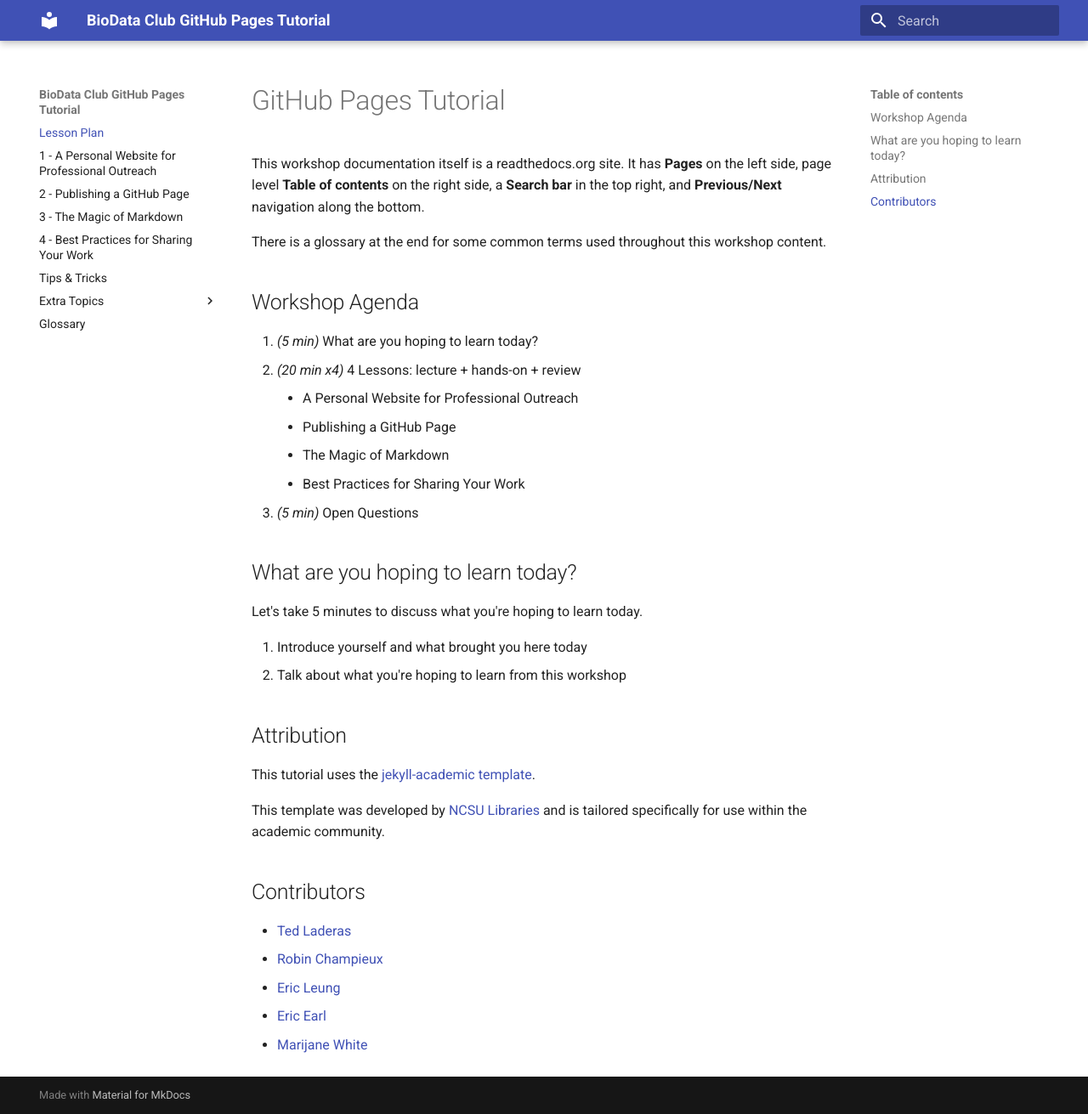
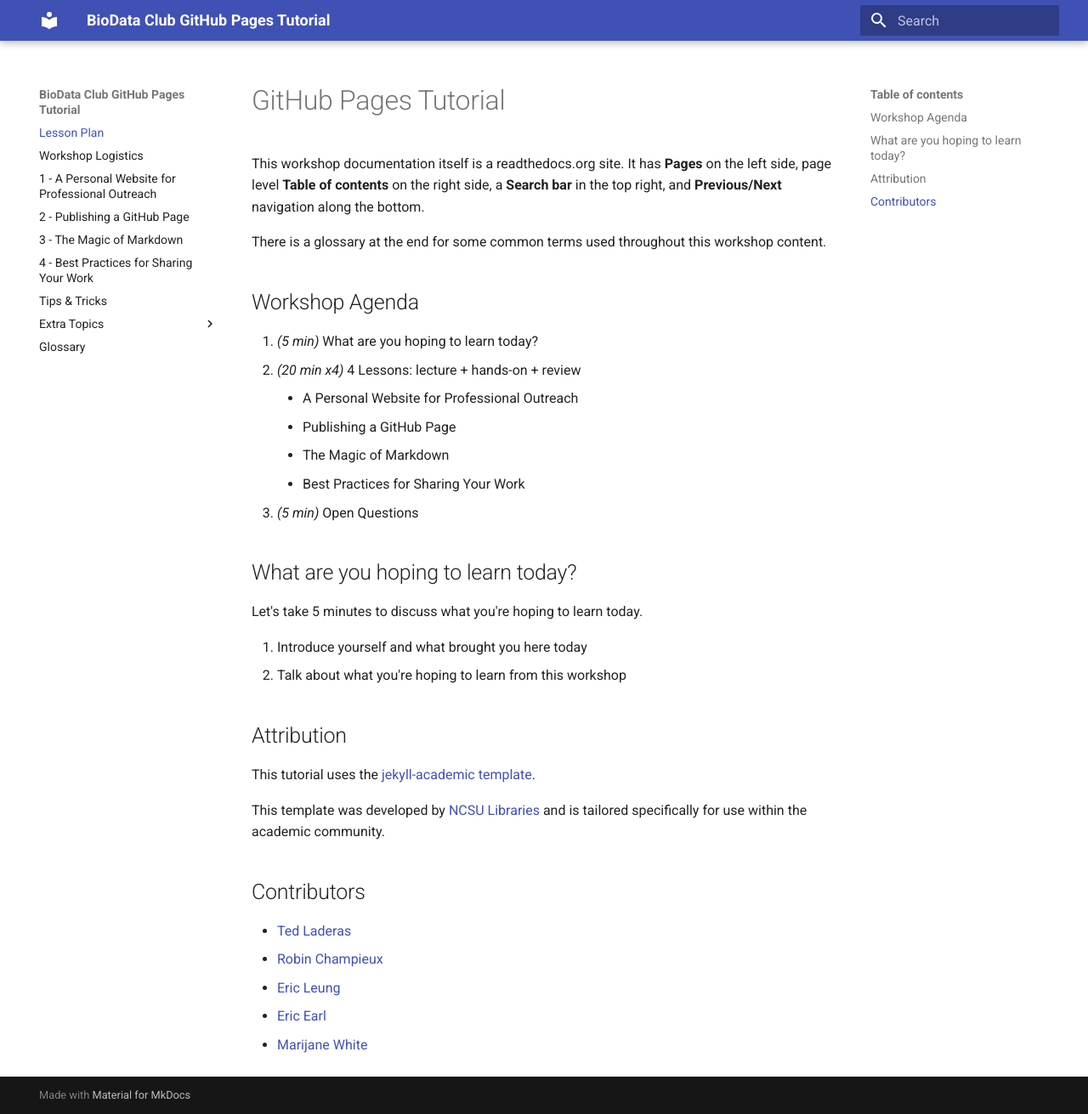
Before and after one commit to BioData-Club/ghpages-rtd, an MkDocs documentation site: the page built from docs/index.md, in a window 1280 px wide and 1311 px high. Shown: the whole window at 85% size. Built offline with MkDocs 1.6.1 and Material for MkDocs 9.7.7, drawn with Linux system fonts in a browser that asks for light colours; old or Windows-style settings are respelled for this version of MkDocs.

Commit message:
Update mkdocs.yml

```diff
--- a/mkdocs.yml
+++ b/mkdocs.yml
@@ -9,6 +9,7 @@ docs_dir: docs
 
 pages:
     - Lesson Plan: index.md
+    - Workshop Logistics:  workshop_logistics.md
     - 1 - A Personal Website for Professional Outreach: lessons/1.md
     - 2 - Publishing a GitHub Page: lessons/2.md
     - 3 - The Magic of Markdown: lessons/3.md
```
